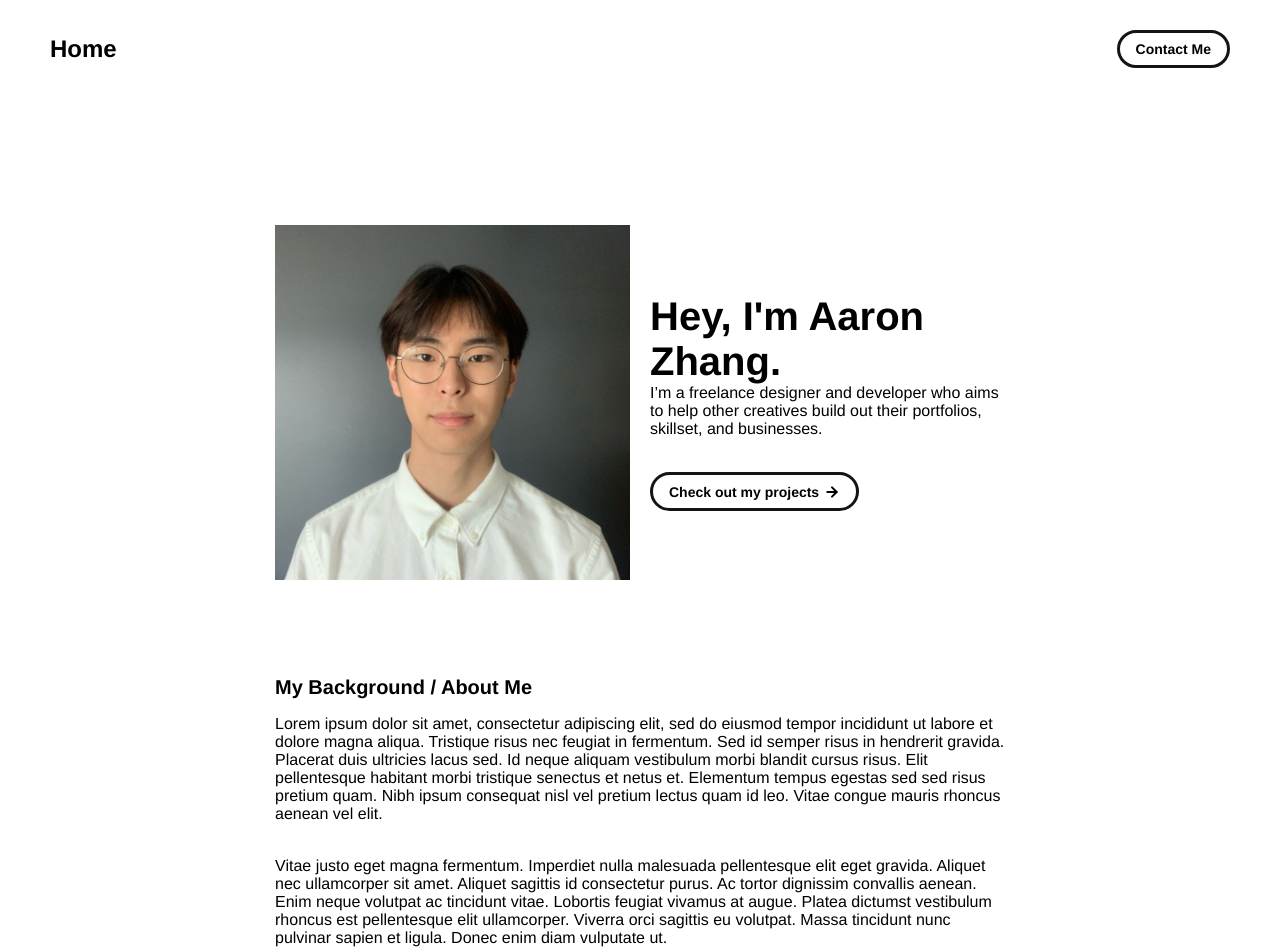
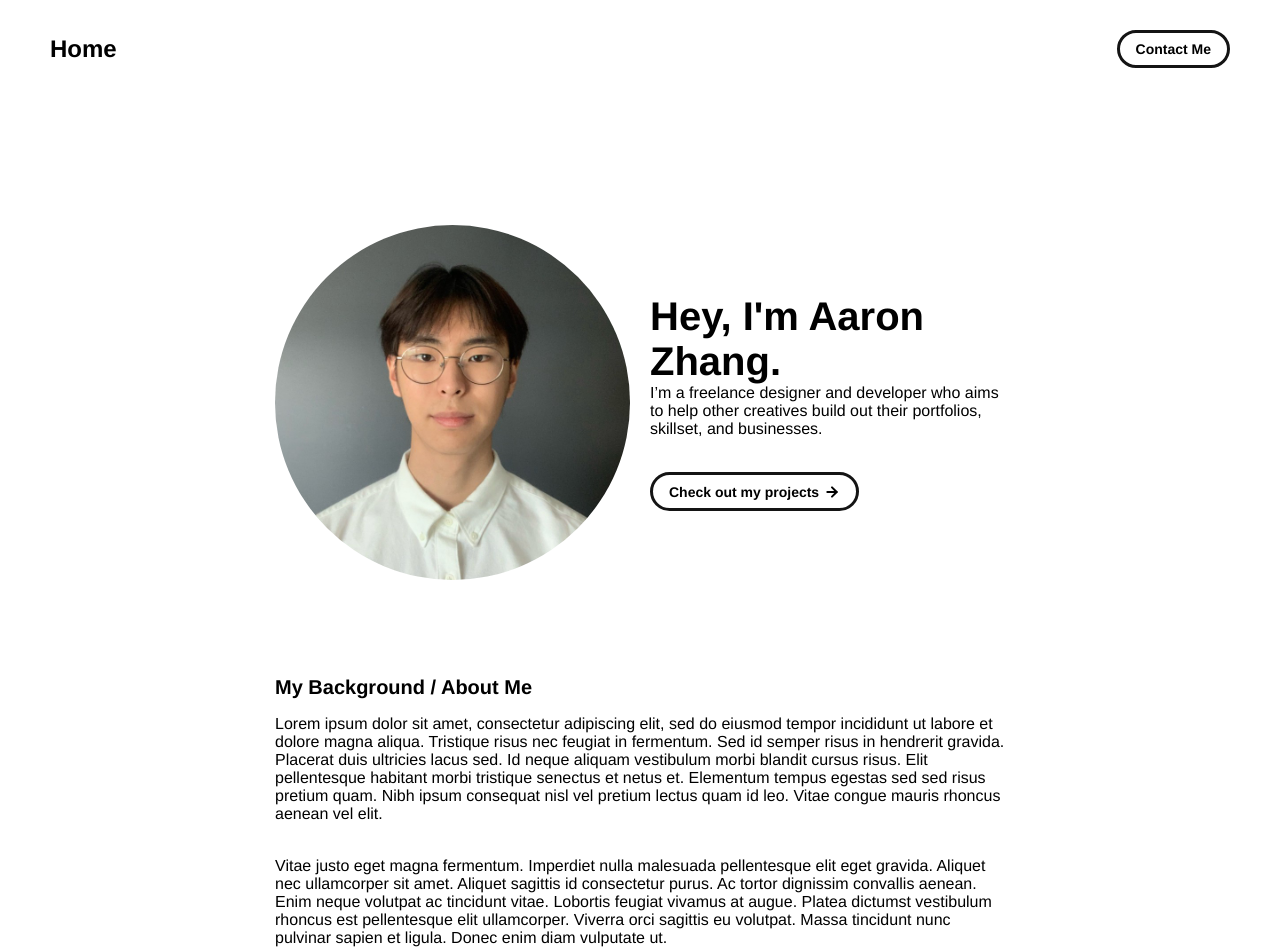
Before and after one commit to azhang413/Portfolio, a plain HTML site: page index.html in a window 1280 px wide. Shown: the top 950 px of the page. Drawn offline with Linux system fonts and the light colour scheme.

Commit message:
change header-image to block display and change border radius

```diff
--- a/css/layout.css
+++ b/css/layout.css
@@ -47,8 +47,10 @@ body {
 }
 
 .portfolio-header-image {
+  display: block;
   width: 100%;
   height: auto;
+  border-radius: 50%;
 }
 
 #portfolio-header-text-container {
```
